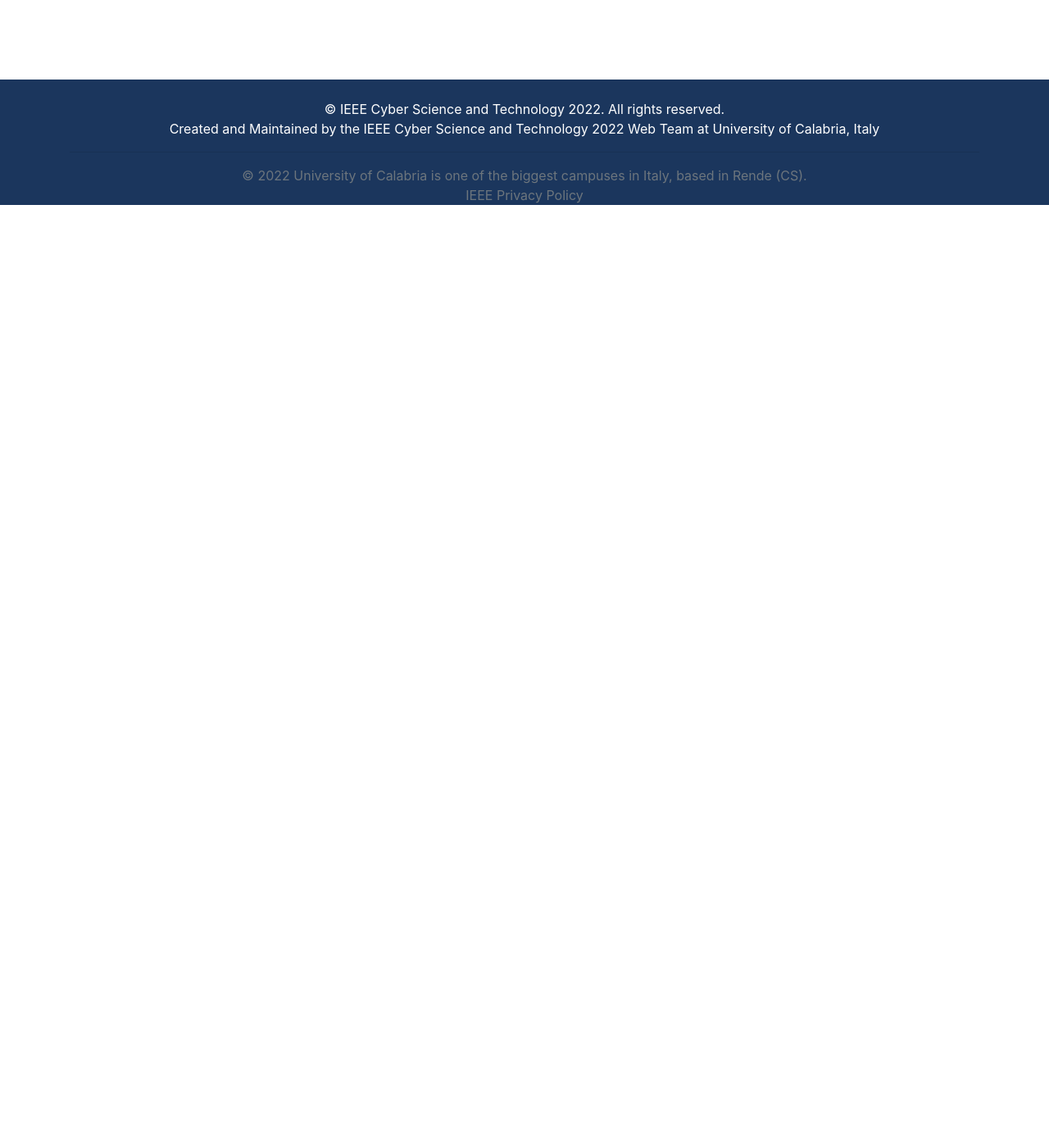
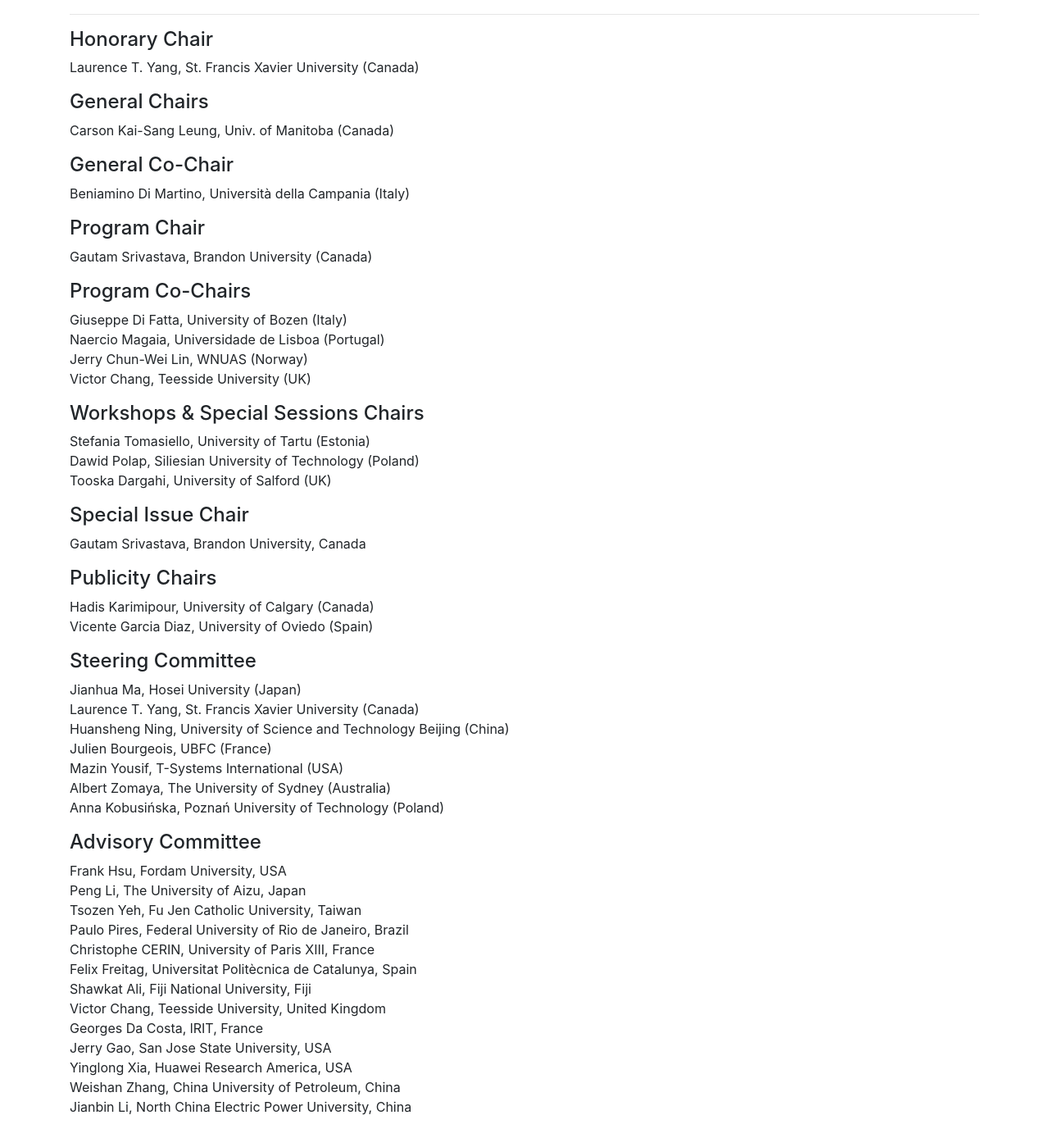
Before and after one commit to cyber-science/2022, a Jekyll site: the page built from _pages/cbdcom/organization.md, in a window 1280 px wide and 1400 px high, scrolled down 305 px. Shown: the whole window at 82% size. Built offline with Jekyll 4.4.1, drawn with Linux system fonts in a browser that asks for light colours; before the commit the page ends 900 px from its top, so only the background shows below that; some of the changed text lies outside the part shown.

Commit message:
CFP info added for CBDCOM

```diff
--- a/_pages/cbdcom/callpaper.md
+++ b/_pages/cbdcom/callpaper.md
@@ -5,78 +5,53 @@
 ---
 <h3>Page under construction!</h3>
 
-<!--- COMMENTED
 <h3>Call For Papers - IEEE CBDCom 2022 Tracks and Topics</h3>
 
 <hr/>
 <h4>Tracks and Topics</h4>
-<p>
-<b>Track 1: Data Science & Analytics
-  </b></p>
 
+<p><b>Track 1: Data Science & Analytics  </b></p>
 Big Data Fundamentals and Novel Paradigms
  <br/>Big Data Algorithms, Applications & Services
  <br/>Big Data Mining and Analytics
  <br/>Big data Processing and Querying
  <br/>Big Data Visualization
  <br/>Big Data Computing & Recommendations
-<p>
-<b>Track 2: Big Data Infrastructure & Management
-  </b></p>
 
+<p><b>Track 2: Big Data Infrastructure & Management  </b></p>
 Big Data Cloud, Grid, Stream Computing
  <br/>High Performance Platforms for Big Data
  <br/>NoSQL Data Stores and DB scalability
  <br/>Energy-Efficient Computing for Big Data
  <br/>Recommendation & Social Media Systems
  <br/>Big Data Availability and Reliability
-<p>
-<b>Track 3: Big Data Tools and Applications
- </b></p>
 
+<p><b>Track 3: Big Data Tools and Applications </b></p>
 Complex Big Data Processing
  <br/>BD in Networks and Communications
  <br/>Big Data as a Service
  <br/>Data Warehousing over Big Data
  <br/>BD Machine and Deep Learning
 <br/> Innovative Applications and Experiences
-<p>
-<b>Track 4: Cloud Management & Virtualization
- </b></p>
 
+<p><b>Track 4: Cloud Management & Virtualization </b></p>
 Virtualization Technologies
  <br/>Cloud Computing Platforms
  <br/>Public, Private, and Hybrid Clouds
  <br/>Green & Energy Management
  <br/>Cloudlet and Serverless Computing
  <br/>Resource Management, Storage & QoS
-<p>
-<b>Track 5: Cloud/Big Data Security, Privacy & Trust
- </b></p>
 
+<p><b>Track 5: Cloud/Big Data Security, Privacy & Trust </b></p>
 Security, Privacy & Reliability in Cloud & BD
  <br/>Dependable/Trustworthy Big Data Processing
  <br/>Security/Privacy/Trust as a Service
  <br/>Blockchain in Cloud and Big Data Application
-<p>
-<b>Track 6: Cloud/Big Data for IoT & Smart City
- </b></p>
 
+<p><b>Track 6: Cloud/Big Data for IoT & Smart City </b></p>
 Smart Data & Smart Environments
  <br/>CBD for IoT & Cyber-Physical Systems
  <br/>RFID & Related Technologies for IoT
  <br/>M2M Communications and IoT
 <br/> IoT and Smart City Infrastructures
  <br/>Green Computing for Big Data & Smart City
- <br/>
-<h4>Workshop Papers</h4>
-<p>Proposals for organizing tutorials, workshops and special sessions need to be submitted to the Tutorials, Workshops and Special Sessions Chairs, respectively. A proposal should include title, theme, scope and main presenters/organizers. See CFPs for Tutorial, and Workshops & SS.
-</p><h4>Research Papers</h4>
-<p>Research paper (6-8 pages) should explore novel models, theory, or a specific technology problem and propose a complete solution to it, with experimental results.
-</p><h4>Work-in-Progress Papers</h4>
-<p>Works-in-Progress (WIP) (4-6 pages) papers are expected to present either work currently in progress or less developed but highly innovative ideas.
-</p><h4>Demo/Poster Papers</h4>
-<p>Demo/Poster papers (2-4 pages) must describe working systems and be related to CBDCom. These systems may be innovative prototype implementations or mature systems that use related technology.
-
-</p>
--->
--- a/_pages/cbdcom/organization.md
+++ b/_pages/cbdcom/organization.md
@@ -3,25 +3,31 @@
 layout: subcbd2
 permalink: /cbdcom/organization/
 ---
-<h3>Page under construction!</h3>
 
-<!--- COMMENTED
-<h3>CBDCom 2021 Organizing Committee</h3>
+
+<h3>CBDCom 2022 Organizing Committee</h3>
 
 <hr/>
 
+<h4>Honorary Chair</h4>
+Laurence T. Yang, St. Francis Xavier University (Canada)
+
 <h4>General Chairs</h4>
-Anna Kobusińska, Poznań University of Technology, Poland
-<br/>Rachid Benlamri, Lakehead University, Canada
+Carson Kai-Sang Leung, Univ. of Manitoba (Canada)
 
-<h4>General Executive Chairs</h4>
-Bernady O. Apduhan, Kyushu Sangyo University, Japan
-<br/>Oscar Lin, Athabasca University, Canada
+<h4>General Co-Chair</h4>
+Beniamino Di Martino, Università della Campania (Italy)
 
-<h4>Program Chairs</h4>
-Carson Kai-Sang Leung, University of Manitoba, Canada
-<br/>Gautam Srivastava, Brandon University, Canada
+<h4>Program Chair</h4>
+Gautam Srivastava, Brandon University (Canada)
 
+<h4>Program Co-Chairs</h4>
+Giuseppe Di Fatta, University of Bozen (Italy) <br/>
+Naercio Magaia, Universidade de Lisboa (Portugal)<br/>
+Jerry Chun-Wei Lin, WNUAS (Norway)<br/>
+Victor Chang, Teesside University (UK)
+
+<!---
 <h4>Track Chairs</h4>
 <b>Track 1:</b> Big Data Science and Analytics
 <br/>Yacine Atif, University of Skovde, Sweden
@@ -35,45 +41,45 @@
 <br/>Qing Tan, Athabasca University, Canada
 <br/><b>Track 6:</b> Cloud/Big Data for IoT and Smart City
 <br/>Abdulsalam Yassine, Lakehead University, Canada
+-->
 
-<h4>Workshops/Special Sessions Chairs</h4>
-Jawad Berri, King Saud University, KSA
+<h4>Workshops & Special Sessions Chairs</h4>
+Stefania Tomasiello, University of Tartu (Estonia)<br/>
+Dawid Polap, Siliesian University of Technology (Poland)<br/>
+Tooska Dargahi, University of Salford (UK)
 
+<!---
 <h4>Tutorial Chair</h4>
 Rachid Benlamri, Lakehead University, Canada
+-->
 
 <h4>Special Issue Chair</h4>
 Gautam Srivastava, Brandon University, Canada
 
-<h4>International Liaison & Publicity Chairs</h4>
-Cristian Mateos, National University of Central Buenos Aires, Argentina
-<br/>Mouzhi Ge, Masaryk University, Czech Republic
-<br/>Aziz Nasridinov, Chungbuk National University, Korea
-<br/>Gheorghi Guzun, San Jose State University, USA
-<br/>Lihui Lei, Shaanxi Normal University, China
-<br/>Xiucai Ye, University of Tsukuba, Japan
+<h4>Publicity Chairs</h4>
+Hadis Karimipour, University of Calgary (Canada)<br/>
+Vicente Garcia Diaz, University of Oviedo (Spain)
 
 <h4>Steering Committee</h4>
-Jianhua Ma, Hosei University, Japan
-<br/>Laurence T. Yang, St. Francis Xavier University, Canada
-<br/>Huansheng Ning, University of Science and Technology Beijing, China
-<br/>Julien Bourgeois, UBFC, France
-<br/>Mazin Yousif, T-Systems International, USA
-<br/>Albert Zomaya, The University of Sydney, Australia
-<br/>Anna Kobusińska, Poznań University of Technology, Poland
+Jianhua Ma, Hosei University (Japan)<br/>
+Laurence T. Yang, St. Francis Xavier University (Canada)<br/>
+Huansheng Ning, University of Science and Technology Beijing (China)<br/>
+Julien Bourgeois, UBFC (France)<br/>
+Mazin Yousif, T-Systems International (USA)<br/>
+Albert Zomaya, The University of Sydney (Australia)<br/>
+Anna Kobusińska, Poznań University of Technology (Poland)
 
 <h4>Advisory Committee</h4>
-Frank Hsu, Fordam University, USA
-<br/>Peng Li, The University of Aizu, Japan
-<br/>Tsozen Yeh, Fu Jen Catholic University, Taiwan
-<br/>Paulo Pires, Federal University of Rio de Janeiro, Brazil
-<br/>Christophe CERIN, University of Paris XIII, France
-<br/>Felix Freitag, Universitat Politècnica de Catalunya, Spain
-<br/>Shawkat Ali, Fiji National University, Fiji
-<br/>Victor Chang, Teesside University, United Kingdom
-<br/>Georges Da Costa, lRIT, France
-<br/>Jerry Gao, San Jose State University, USA
-<br/>Yinglong Xia, Huawei Research America, USA
-<br/>Weishan Zhang, China University of Petroleum, China
-<br/>Jianbin Li, North China Electric Power University, China
--->
+Frank Hsu, Fordam University, USA<br/>
+Peng Li, The University of Aizu, Japan<br/>
+Tsozen Yeh, Fu Jen Catholic University, Taiwan<br/>
+Paulo Pires, Federal University of Rio de Janeiro, Brazil<br/>
+Christophe CERIN, University of Paris XIII, France<br/>
+Felix Freitag, Universitat Politècnica de Catalunya, Spain<br/>
+Shawkat Ali, Fiji National University, Fiji<br/>
+Victor Chang, Teesside University, United Kingdom<br/>
+Georges Da Costa, lRIT, France<br/>
+Jerry Gao, San Jose State University, USA<br/>
+Yinglong Xia, Huawei Research America, USA<br/>
+Weishan Zhang, China University of Petroleum, China<br/>
+Jianbin Li, North China Electric Power University, China
```
